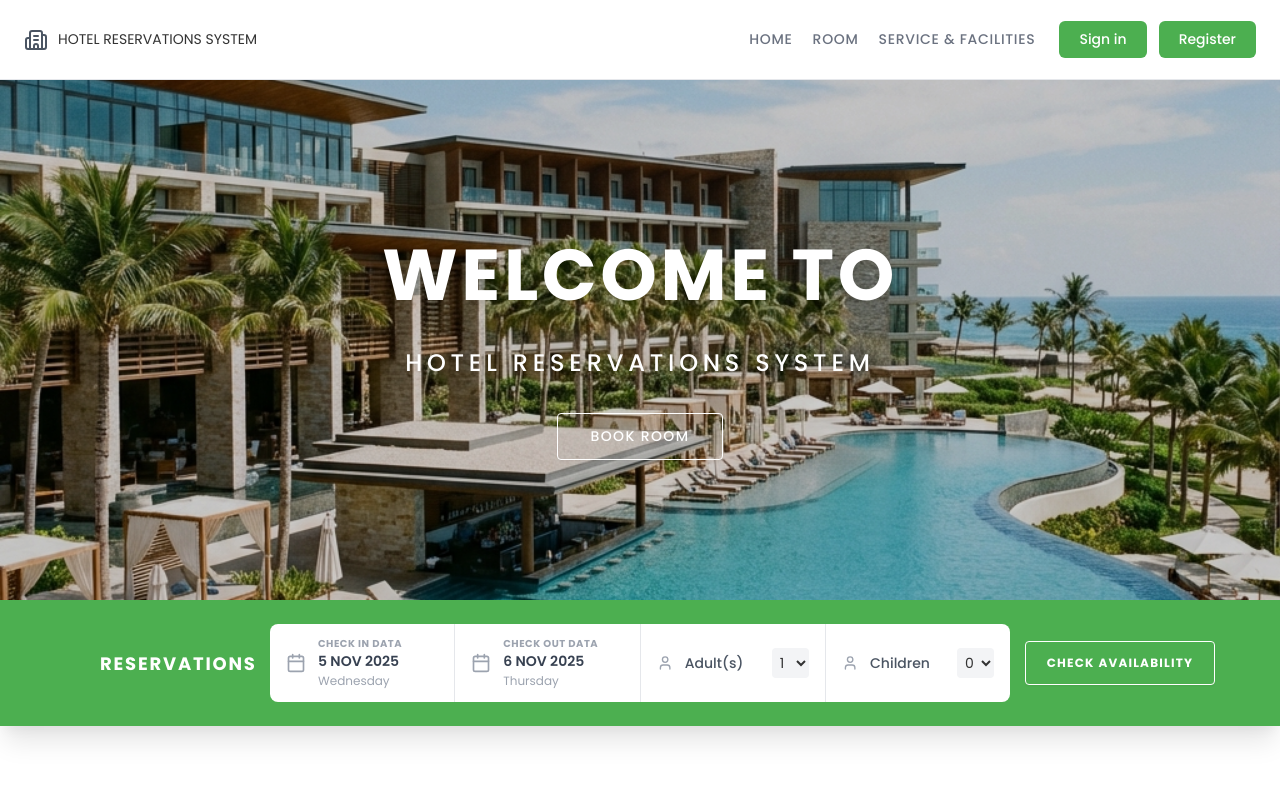
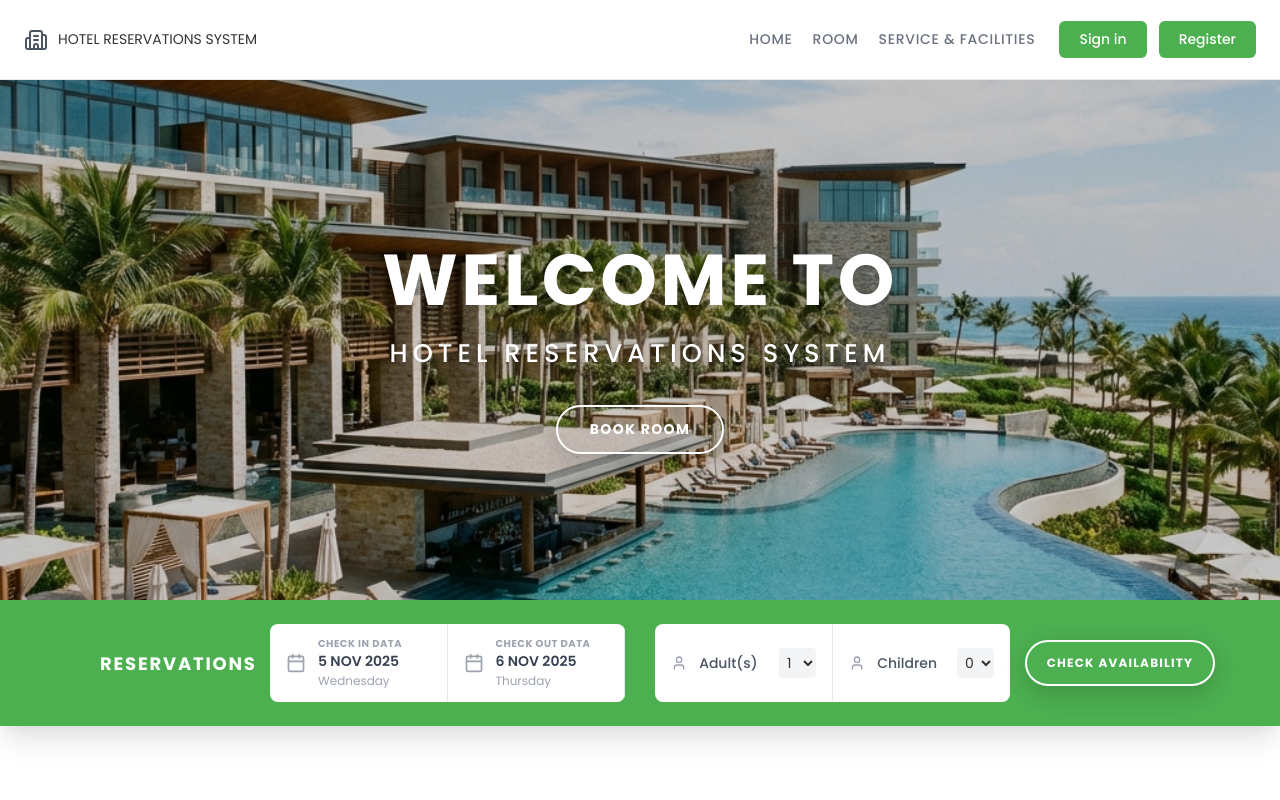
Before and after one commit to mamint007/Hotel-Booking, a Next.js app in the folder apps/hotel-app/: page / in a window 1280 px wide. Shown: the top 800 px of the page. Built offline with nearby package versions, Linux system fonts and the light colour scheme.

Commit message:
Fix UI Topic Home

```diff
--- a/apps/hotel-app/src/pages/index.tsx
+++ b/apps/hotel-app/src/pages/index.tsx
@@ -35,26 +35,27 @@ const GlobalStyle = createGlobalStyle`
 `;
 
 const ActionButton = styled.button<{ $variant?: "primary" | "outline" }>`
-  padding: 8px 24px;
-  border-radius: 4px;
-  font-weight: 500;
-  transition: all 0.2s;
-  box-shadow: 0 1px 2px rgba(0,0,0,0.05);
+  padding: 14px 40px;
+  border-radius: 9999px;
+  font-weight: 700;
+  transition: all 0.25s ease;
+  box-shadow: ${(props) => (props.$variant === "outline" ? "0 8px 24px rgba(0,0,0,0.16)" : "0 6px 18px rgba(67,160,71,0.18)")};
   background-color: ${(props) => (props.$variant === "outline" ? "transparent" : "#4CAF50")};
   color: ${(props) => (props.$variant === "outline" ? "white" : "white")};
-  border: ${(props) => (props.$variant === "outline" ? "1px solid white" : "none")};
-  font-size: ${(props) => (props.$variant === "outline" ? "12px" : "14px")};
+  border: ${(props) => (props.$variant === "outline" ? "2px solid #FFFFFF" : "none")};
+  font-size: 14px;
   text-transform: ${(props) => (props.$variant === "outline" ? "uppercase" : "none")};
   letter-spacing: ${(props) => (props.$variant === "outline" ? "0.1em" : "normal")};
   white-space: nowrap;
-
   cursor: pointer;
 
   &:hover {
     background-color: ${(props) => (props.$variant === "outline" ? "white" : "#43A047")};
     color: ${(props) => (props.$variant === "outline" ? "#4CAF50" : "white")};
+    transform: translateY(-2px);
   }
 `;
+
 
 const HeroSection = styled.section`
   position: relative;
@@ -96,7 +97,6 @@ const HeroContent = styled.div`
 const WelcomeTitle = styled.h1`
   font-size: 3rem;
   font-weight: 800;
-  margin-bottom: 1rem;
   text-shadow: 0 4px 6px rgba(0,0,0,0.1);
   letter-spacing: 0.05em;
   text-transform: uppercase;
@@ -119,7 +119,7 @@ const WelcomeTitle = styled.h1`
 `; */
 
 const SubTitle = styled.h2`
-  font-size: 1.5rem;
+  font-size: 1.6rem;
   font-weight: 500;
   letter-spacing: 0.2em;
   margin-bottom: 2rem;
@@ -328,7 +328,7 @@ export default function Home() {
                 <BookingTitle>Reservations</BookingTitle>
               </Col>
 
-              <Col md={12} lg={8} style={{ paddingLeft: 0, paddingRight: 0 }}>
+              <Col md={12} lg={8} style={{ paddingLeft: 0, paddingRight: 0, display: "flex", gap: "30px" }}>
                 <FilterContainer>
                   {/* Check In */}
                   <FilterItem $borderRight>
@@ -349,8 +349,10 @@ export default function Home() {
                       <FilterSubValue>Thursday</FilterSubValue>
                     </div>
                   </FilterItem>
+                  </FilterContainer>
 
-                  {/* Adults */}
+                  <FilterContainer>
+                   {/* Adults */}
                   <FilterItem $borderRight>
                     <User size={20} color="#9ca3af" />
                     <div style={{ display: 'flex', justifyContent: 'space-between', width: '100%', alignItems: 'center' }}>
@@ -375,7 +377,8 @@ export default function Home() {
                       </StyledSelect>
                     </div>
                   </FilterItem>
-                </FilterContainer>
+                  </FilterContainer>
+
               </Col>
 
               <Col md={20} lg={2}>
```
